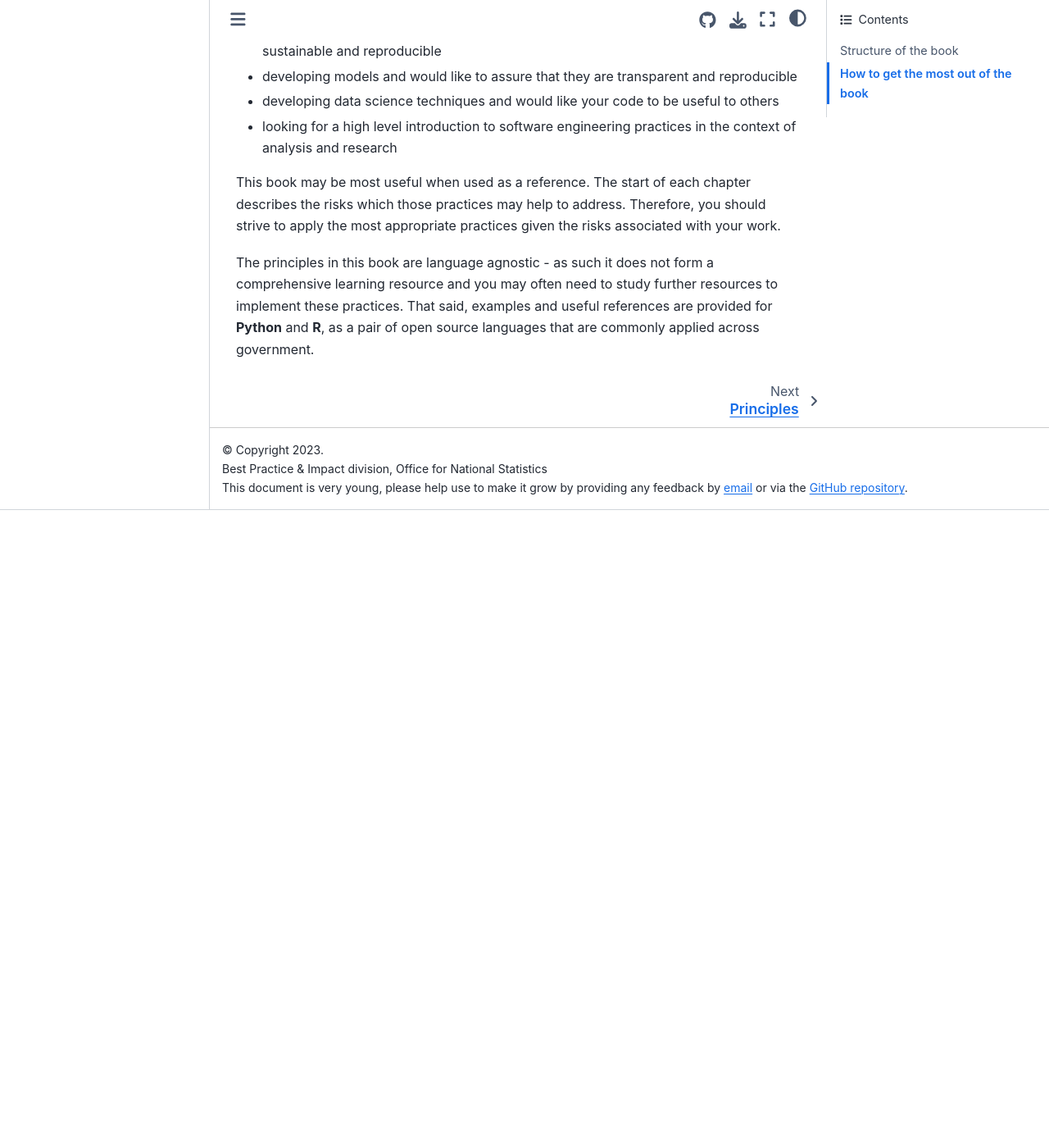
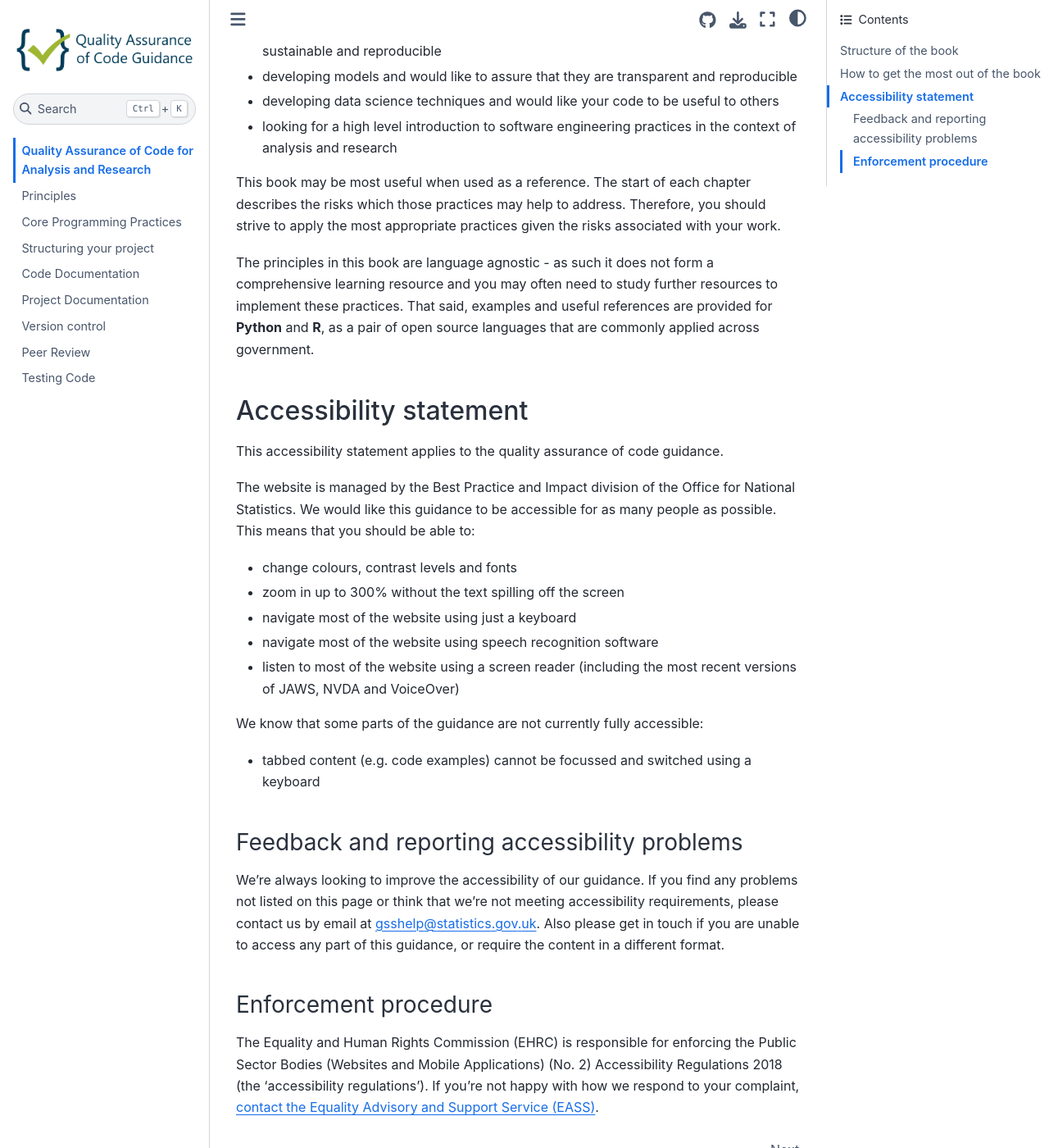
Before and after one commit to best-practice-and-impact/qa-of-code-guidance, a Jupyter Book: the page built from book/index.md, in a window 1280 px wide and 1400 px high, scrolled down 1121 px. Shown: the whole window at 82% size. Built offline with Jupyter Book 1.0.4 settings and Sphinx 7.4.7 and the Sphinx Book theme 1.1.4, drawn with Linux system fonts in a browser that asks for light colours; before the commit the page ends 1743 px from its top, so only the background shows below that.

Commit message:
Add draft accessibility statement

```diff
--- a/book/index.md
+++ b/book/index.md
@@ -44,3 +44,30 @@
 
 The principles in this book are language agnostic - as such it does not form a comprehensive learning resource and you may often need to study further resources to implement these practices.
 That said, examples and useful references are provided for **Python** and **R**, as a pair of open source languages that are commonly applied across government.
+
+
+## Accessibility statement
+
+This accessibility statement applies to the quality assurance of code guidance.
+
+The website is managed by the Best Practice and Impact division of the Office for National Statistics.
+We would like this guidance to be accessible for as many people as possible.
+This means that you should be able to:
+* change colours, contrast levels and fonts
+* zoom in up to 300% without the text spilling off the screen
+* navigate most of the website using just a keyboard
+* navigate most of the website using speech recognition software
+* listen to most of the website using a screen reader (including the most recent versions of JAWS, NVDA and VoiceOver)
+
+We know that some parts of the guidance are not currently fully accessible:
+* tabbed content (e.g. code examples) cannot be focussed and switched using a keyboard
+
+### Feedback and reporting accessibility problems
+
+We’re always looking to improve the accessibility of our guidance.
+If you find any problems not listed on this page or think that we’re not meeting accessibility requirements, please contact us by email at [gsshelp@statistics.gov.uk](mailto:gsshelp@statistics.gov.uk).
+Also please get in touch if you are unable to access any part of this guidance, or require the content in a different format.
+
+### Enforcement procedure
+
+The Equality and Human Rights Commission (EHRC) is responsible for enforcing the Public Sector Bodies (Websites and Mobile Applications) (No. 2) Accessibility Regulations 2018 (the ‘accessibility regulations’). If you’re not happy with how we respond to your complaint, [contact the Equality Advisory and Support Service (EASS)](https://www.equalityadvisoryservice.com/).
```
